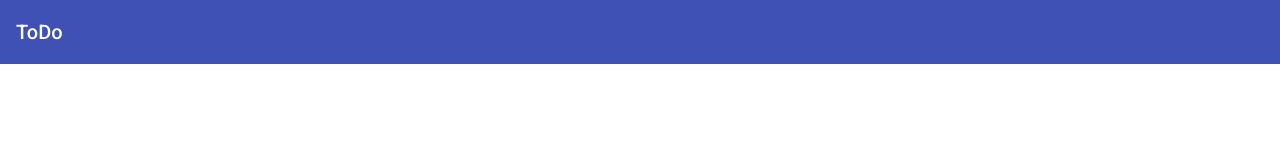
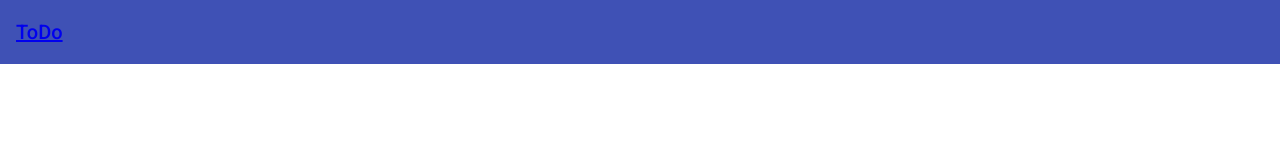
Before and after one commit to Keitinn/study-frontend-web-app-angular, an Angular app: page / in a window 1280 px wide. Shown: the top 160 px of the page. Built offline with nearby package versions, Linux system fonts and the light colour scheme.

Commit message:
ヘッダーにリンクを追加

```diff
--- a/src/app/app.component.html
+++ b/src/app/app.component.html
@@ -1,3 +1,4 @@
-<mat-toolbar color="primary"> ToDo </mat-toolbar>
-
+<mat-toolbar color="primary">
+  <a routerLink=""> ToDo </a>
+</mat-toolbar>
 <router-outlet></router-outlet>
```
